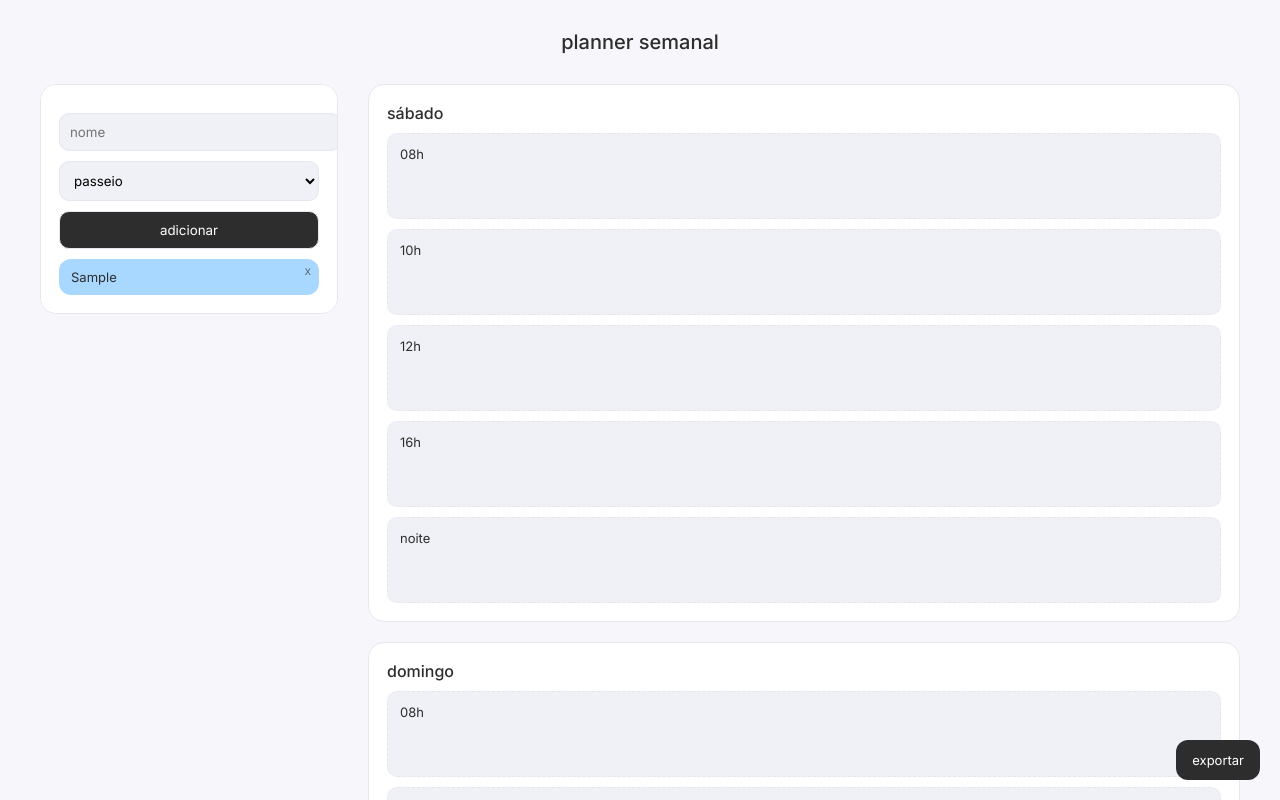
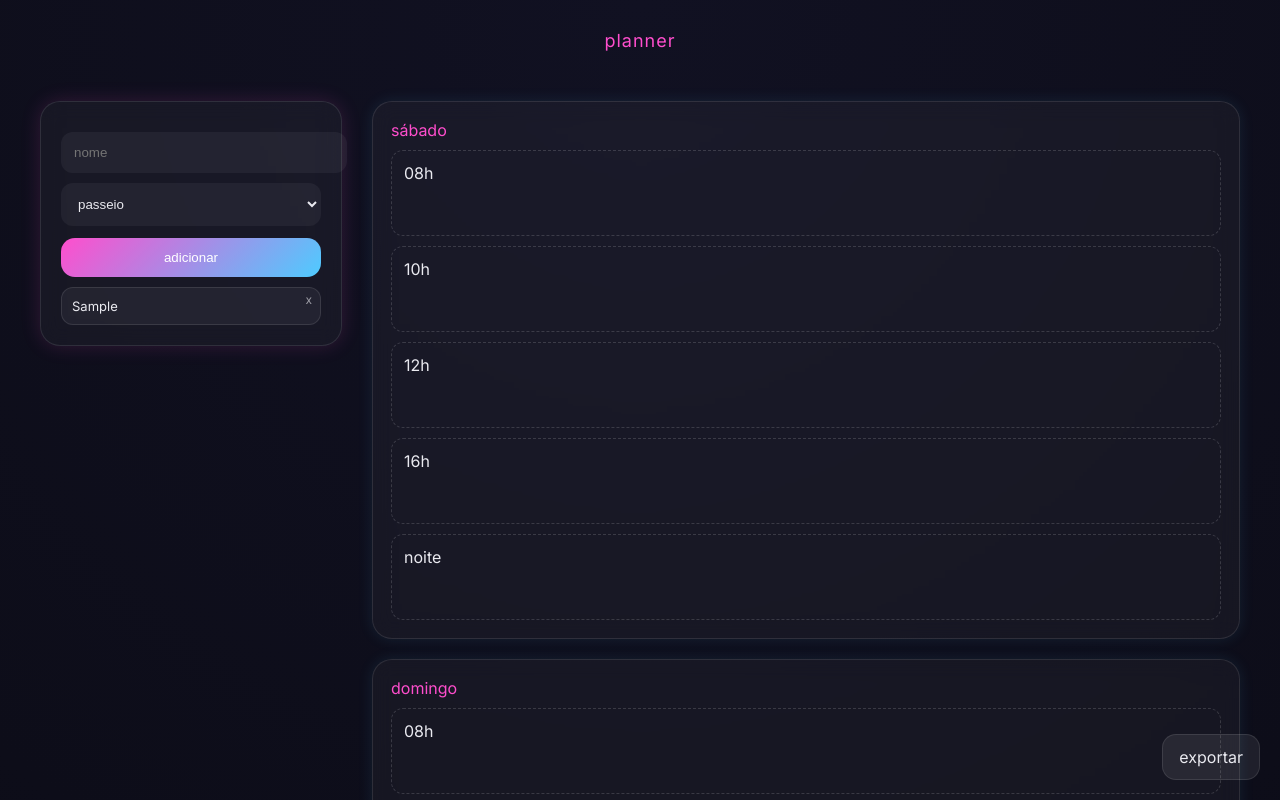
Before and after one commit to isqbwla/Agenda-, a plain HTML site: page index.html in a window 1280 px wide. Both pictures are taken after typing "Sample" into the empty fields and a click on the button "adicionar". Shown: the top 800 px of the page. Drawn offline with nearby package versions, Linux system fonts and the light colour scheme.

Commit message:
Update index3.html

```diff
--- a/index.html
+++ b/index.html
@@ -6,34 +6,33 @@
 
 <script src="https://cdnjs.cloudflare.com/ajax/libs/html2canvas/1.4.1/html2canvas.min.js"></script>
 
-<link href="https://fonts.googleapis.com/css2?family=Inter:wght@400;500;600&display=swap" rel="stylesheet">
+<link href="https://fonts.googleapis.com/css2?family=Inter:wght@300;400;500&display=swap" rel="stylesheet">
 
 <style>
 :root {
-  --bg: #f7f7fb;
-  --card: #ffffff;
-  --soft: #f0f1f6;
-  --border: #e6e6ef;
-  --text: #2d2d2d;
+  --bg: #0b0b12;
+  --card: rgba(255,255,255,0.04);
+  --border: rgba(255,255,255,0.1);
 
-  --passeio: #a8d8ff;
-  --comida: #ffc9c9;
-  --descanso: #c8f7dc;
+  --neon-pink: #ff4ecd;
+  --neon-blue: #4ecbff;
+  --text: #eaeaf0;
 }
 
 body {
   margin: 0;
   font-family: 'Inter', sans-serif;
-  background: var(--bg);
+  background: radial-gradient(circle at top, #111122, #050507);
   color: var(--text);
 }
 
 /* HEADER */
 header {
   text-align: center;
-  padding: 30px 20px 10px;
-  font-weight: 500;
-  font-size: 20px;
+  padding: 30px;
+  font-size: 18px;
+  letter-spacing: 1px;
+  color: var(--neon-pink);
 }
 
 /* LAYOUT */
@@ -42,69 +41,90 @@ header {
   gap: 30px;
   max-width: 1200px;
   margin: auto;
-  padding: 20px 30px 50px;
+  padding: 20px;
   align-items: flex-start;
 }
 
 /* GAVETA */
 .gaveta {
   width: 260px;
+  padding: 20px;
+  border-radius: 20px;
+
   background: var(--card);
-  border-radius: 16px;
-  padding: 18px;
+  backdrop-filter: blur(10px);
+
   border: 1px solid var(--border);
 
   position: sticky;
   top: 20px;
 
-  max-height: calc(100vh - 40px);
-  overflow-y: auto;
+  box-shadow: 0 0 20px rgba(255,78,205,0.15);
 }
 
 /* INPUTS */
-input, select, button {
+input, select {
   width: 100%;
-  padding: 10px;
+  padding: 12px;
   margin-top: 10px;
-  border-radius: 10px;
-  border: 1px solid var(--border);
-  background: var(--soft);
-  font-family: inherit;
+  border-radius: 12px;
+
+  background: rgba(255,255,255,0.05);
+  border: 1px solid transparent;
+
+  color: var(--text);
+  outline: none;
 }
 
-button {
-  background: #2d2d2d;
-  color: white;
-  cursor: pointer;
+/* FIX BUG INPUT */
+input:focus, select:focus {
+  border: 1px solid var(--neon-pink);
+  box-shadow: 0 0 10px var(--neon-pink);
 }
 
-/* LISTA */
-#lista {
-  margin-top: 10px;
+/* BOTAO */
+button {
+  width: 100%;
+  padding: 12px;
+  margin-top: 12px;
+  border-radius: 14px;
+
+  background: linear-gradient(135deg, #ff4ecd, #4ecbff);
+  border: none;
+  color: white;
+
+  cursor: pointer;
+  transition: 0.2s;
+}
+
+button:hover {
+  transform: scale(1.03);
+  box-shadow: 0 0 20px rgba(255,78,205,0.6);
 }
 
 /* BLOCOS */
 .bloco {
-  padding: 10px 12px;
+  padding: 10px;
   border-radius: 12px;
   margin-top: 10px;
   font-size: 13px;
+
+  background: rgba(255,255,255,0.05);
+  border: 1px solid rgba(255,255,255,0.1);
+
   cursor: grab;
   position: relative;
+
   transition: 0.2s;
 }
 
 .bloco:hover {
-  transform: scale(1.02);
+  box-shadow: 0 0 10px var(--neon-blue);
 }
 
 .bloco:active {
   cursor: grabbing;
 }
-
-.passeio { background: var(--passeio); }
-.comida { background: var(--comida); }
-.descanso { background: var(--descanso); }
 
 /* REMOVER */
 .remover {
@@ -112,8 +132,8 @@ button {
   top: 4px;
   right: 8px;
   font-size: 12px;
+  opacity: 0.6;
   cursor: pointer;
-  opacity: 0.6;
 }
 
 /* GRADE */
@@ -126,27 +146,32 @@ button {
 
 /* DIA */
 .dia {
+  padding: 18px;
+  border-radius: 20px;
+
   background: var(--card);
-  border-radius: 16px;
-  padding: 18px;
+  backdrop-filter: blur(10px);
+
   border: 1px solid var(--border);
+
+  box-shadow: 0 0 15px rgba(78,203,255,0.1);
 }
 
 /* SLOT */
 .slot {
-  background: var(--soft);
-  border: 1px dashed var(--border);
+  margin-top: 10px;
   padding: 12px;
-  margin-top: 10px;
-  border-radius: 10px;
+  border-radius: 12px;
+
+  border: 1px dashed rgba(255,255,255,0.15);
   min-height: 60px;
+
   transition: 0.2s;
-  font-size: 13px;
 }
 
 .slot.dragover {
-  background: #eef3ff;
-  border-color: #9bbcff;
+  border-color: var(--neon-blue);
+  box-shadow: 0 0 10px var(--neon-blue);
 }
 
 /* EXPORTAR */
@@ -154,15 +179,17 @@ button {
   position: fixed;
   bottom: 20px;
   right: 20px;
-  background: #2d2d2d;
-  color: white;
+
   padding: 12px 16px;
-  border-radius: 12px;
+  border-radius: 14px;
+
+  background: rgba(255,255,255,0.08);
+  border: 1px solid var(--border);
+
   cursor: pointer;
-  font-size: 13px;
 }
 
-/* RESPONSIVO */
+/* MOBILE */
 @media(max-width: 900px){
   .container {
     flex-direction: column;
@@ -170,7 +197,6 @@ button {
 
   .gaveta {
     position: relative;
-    max-height: none;
     width: 100%;
   }
 }
@@ -179,7 +205,7 @@ button {
 
 <body>
 
-<header>planner semanal</header>
+<header>planner</header>
 
 <div class="container">
 
@@ -209,14 +235,13 @@ const horarios = ["08h","10h","12h","16h","noite"];
 
 const grade = document.getElementById("grade");
 
-// CRIAR GRADE
 dias.forEach(dia => {
   const d = document.createElement("div");
   d.className = "dia";
 
   const h = document.createElement("div");
   h.textContent = dia;
-  h.style.fontWeight = "500";
+  h.style.color = "#ff4ecd";
   d.appendChild(h);
 
   horarios.forEach(horario => {
@@ -247,10 +272,9 @@ dias.forEach(dia => {
   grade.appendChild(d);
 });
 
-// BLOCO
 function criarBloco(nome, tipo, id){
   const b = document.createElement("div");
-  b.className = "bloco "+tipo;
+  b.className = "bloco";
   b.textContent = nome;
   b.id = id;
   b.draggable = true;
@@ -259,17 +283,10 @@ function criarBloco(nome, tipo, id){
     e.dataTransfer.setData("text", id);
   };
 
-  b.ondblclick = () => {
-    const novo = prompt("editar:", b.textContent);
-    if(novo){
-      b.childNodes[0].nodeValue = novo;
-      salvar();
-    }
-  };
-
   const x = document.createElement("span");
   x.textContent = "x";
   x.className = "remover";
+
   x.onclick = () => {
     if(confirm("remover?")){
       b.remove();
@@ -281,15 +298,13 @@ function criarBloco(nome, tipo, id){
   return b;
 }
 
-// ADD
 document.getElementById("addBtn").addEventListener("click", () => {
   const nome = document.getElementById("nome").value;
-  const tipo = document.getElementById("tipo").value;
 
   if(!nome) return;
 
   const id = "id_"+Date.now();
-  const bloco = criarBloco(nome, tipo, id);
+  const bloco = criarBloco(nome, "", id);
 
   document.getElementById("lista").appendChild(bloco);
   document.getElementById("nome").value = "";
@@ -297,7 +312,6 @@ document.getElementById("addBtn").addEventListener("click", () => {
   salvar();
 });
 
-// SALVAR
 function salvar(){
   const dados = [];
 
@@ -307,7 +321,6 @@ function salvar(){
     dados.push({
       id: b.id,
       nome: b.childNodes[0].nodeValue,
-      tipo: b.classList[1],
       local: parent
     });
   });
@@ -315,12 +328,11 @@ function salvar(){
   localStorage.setItem("planner", JSON.stringify(dados));
 }
 
-// CARREGAR
 function carregar(){
   const dados = JSON.parse(localStorage.getItem("planner")) || [];
 
   dados.forEach(d => {
-    const bloco = criarBloco(d.nome, d.tipo, d.id);
+    const bloco = criarBloco(d.nome, "", d.id);
 
     if(d.local === "gaveta"){
       document.getElementById("lista").appendChild(bloco);
@@ -333,7 +345,6 @@ function carregar(){
 
 carregar();
 
-// EXPORTAR
 document.getElementById("exportBtn").addEventListener("click", () => {
   html2canvas(document.getElementById("grade")).then(canvas => {
     const link = document.createElement("a");
```
